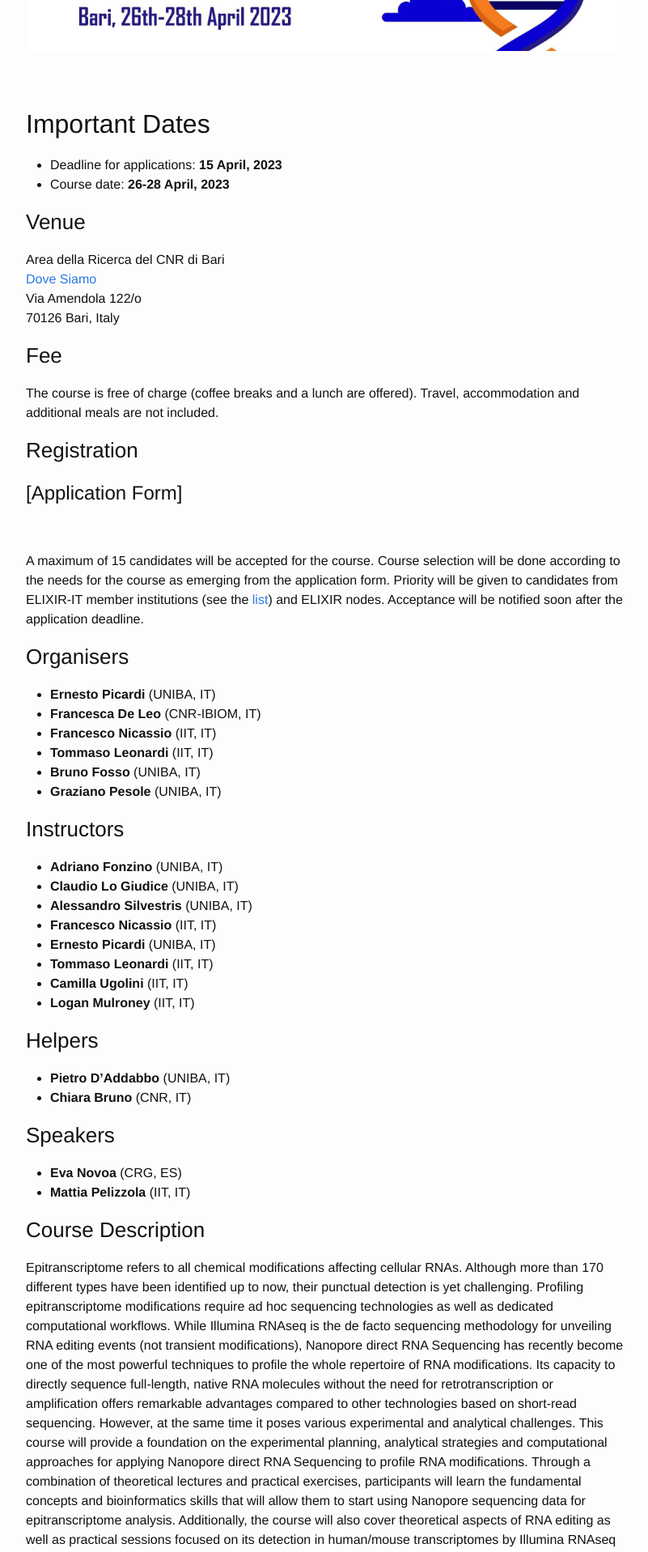
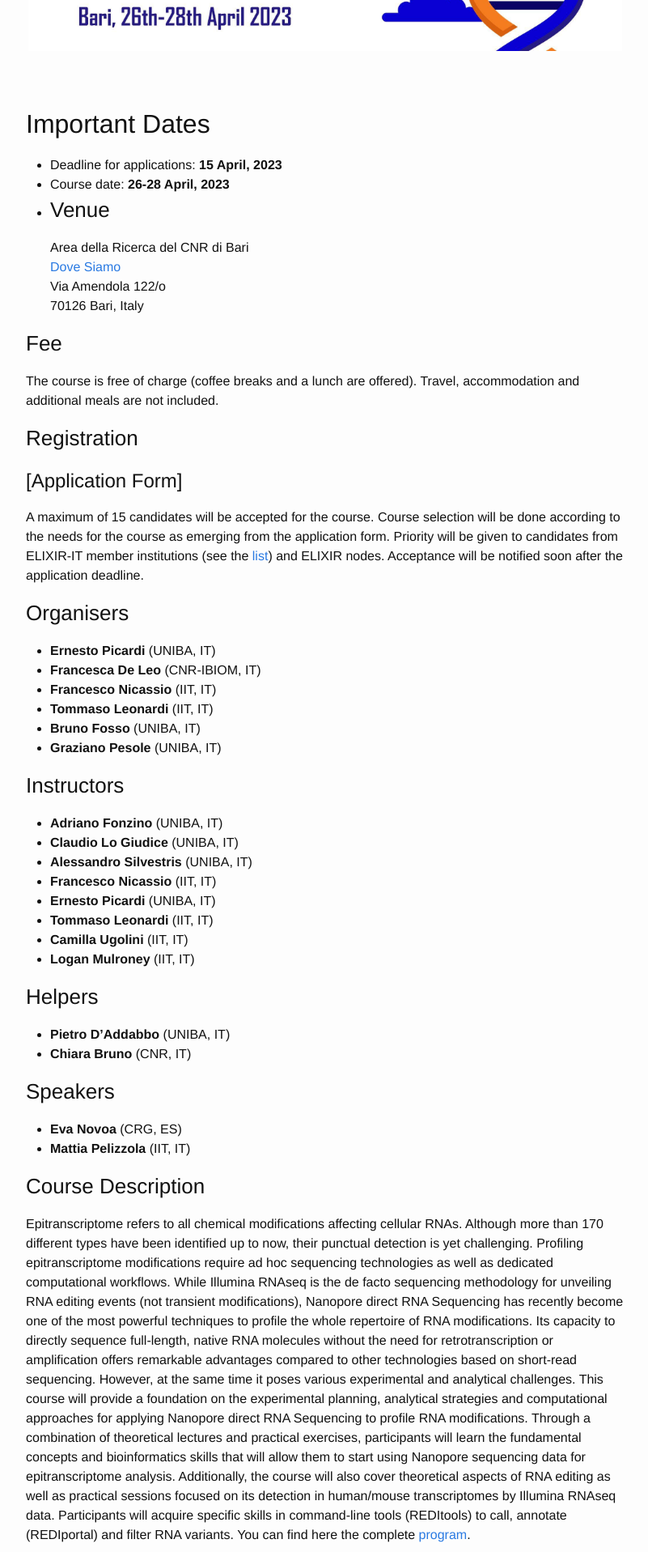
Before and after one commit to ELIXIR-IIB-training/website, a Jekyll site: the page built from _posts/2023-04-26-Computational_Methods_for_Epitrascriptomics_Bari.md, in a window 1280 px wide. Shown: the part 616-2533 px from the top of the page at 81% size, without its empty margins (238-1039 px from the left). Built offline with Jekyll 4.4.1, drawn with Linux system fonts in a browser that asks for light colours.

Commit message:
Update 2023-04-26-Computational_Methods_for_Epitrascriptomics_Bari.md

```diff
--- a/_posts/2023-04-26-Computational_Methods_for_Epitrascriptomics_Bari.md
+++ b/_posts/2023-04-26-Computational_Methods_for_Epitrascriptomics_Bari.md
@@ -24,24 +24,20 @@ description: This course will provide a foundation on the experimental planning,
 ## Important Dates
 - Deadline for applications: **15 April, 2023**
 - Course date: **26-28 April, 2023**
-<br>
-
+-
 ### Venue
 Area della Ricerca del CNR di Bari<br>
 [Dove Siamo](https://www.ba.cnr.it/dovesiamo.html)<br>
 Via Amendola 122/o<br>
 70126 Bari, Italy
-<br>
 
 ### Fee
 The course is free of charge (coffee breaks and a lunch are offered).
 Travel, accommodation and additional meals are not included.
-<br>
 
 ### Registration
 
 # [Application Form]
-<br>
 
 A maximum of 15 candidates will be accepted for the course. Course selection will be done according to the needs for the course as emerging from the application form. Priority will be given to candidates from ELIXIR-IT member institutions (see the [list](https://elixir-italy.org/about/)) and ELIXIR nodes.
 Acceptance will be notified soon after the application deadline.
```
